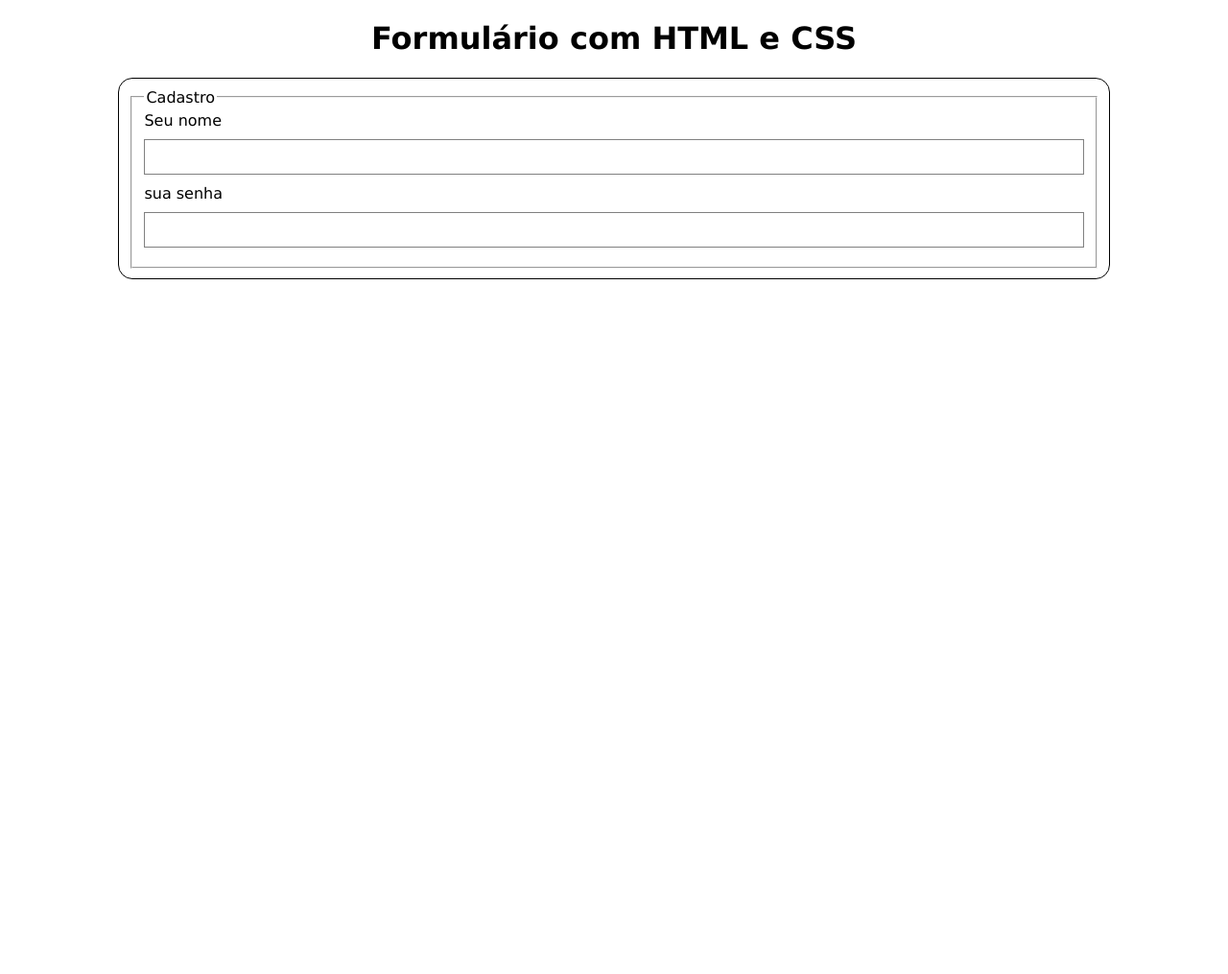
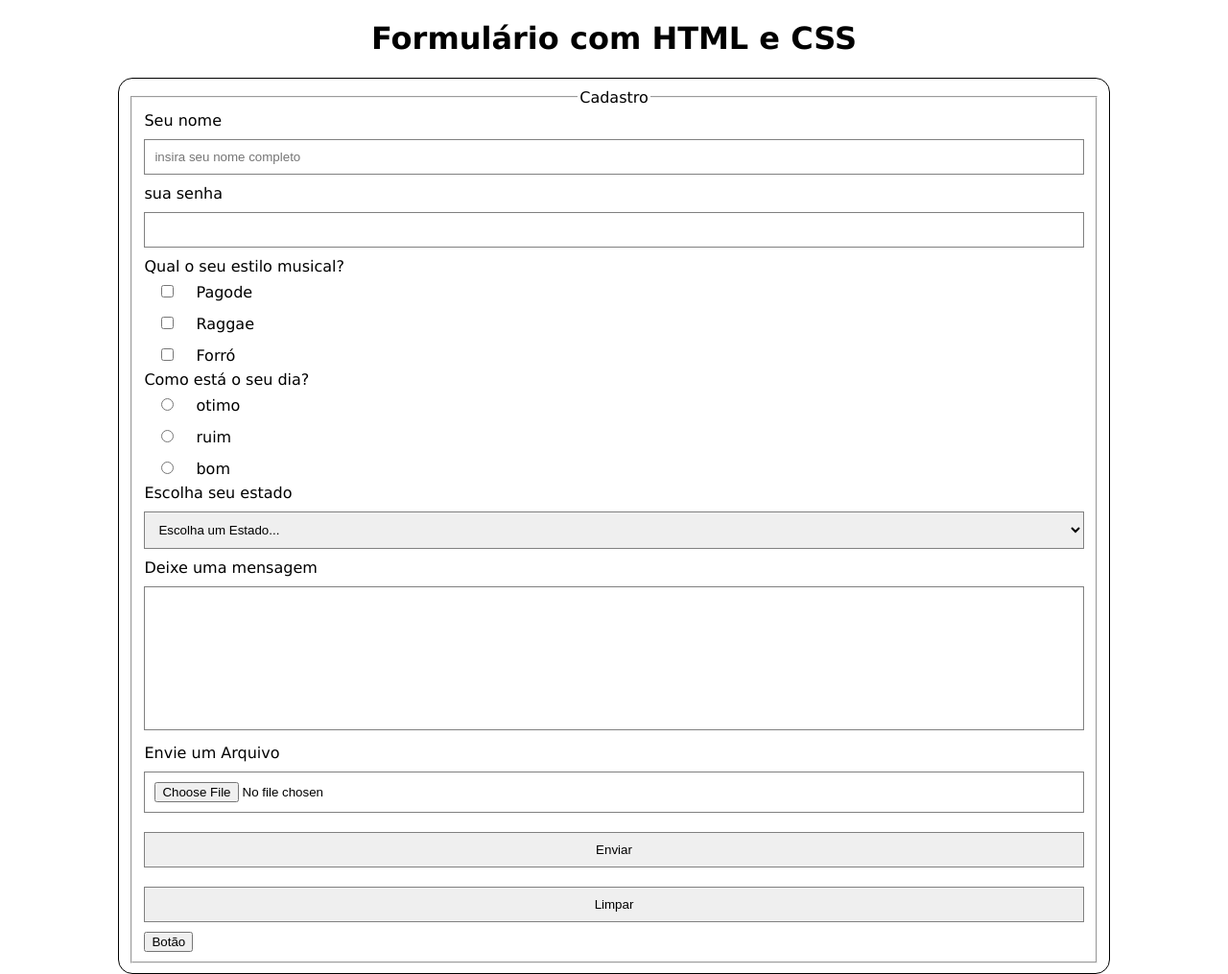
Before and after one commit to campanhaaaaa/Desenvolvimento-de-Sistemas, a plain HTML site: page exemplo10(formulario).html in a window 1280 px wide. Shown: the whole page at 96% size. Before the commit the page ends 800 px from the top, so only its background shows below. Drawn offline with Linux system fonts and the light colour scheme.

Commit message:
Continuando formulario HTML e css

```diff
--- a/css/formulario.css
+++ b/css/formulario.css
@@ -14,9 +14,11 @@ form{
     padding: 10px;
     margin: 0 auto;
     border-radius: 15px;
+
 }
 
-input{
+
+input, select, textarea{
     width: 100%;
     padding: 10px;
     margin: 10px 0;
@@ -25,4 +27,17 @@ input{
     border: 1px solid gray;
 }
 
-input:focus{box-shadow: 0 0 10px black;}
+input[type=checkbox], input[type=radio]{
+    width: 5%;
+}
+
+
+input[type=text]:focus, input[type=password]:focus{
+    box-shadow: 0 0 10px black;
+}
+
+legend{
+    text-align: center;
+}
+
+textarea{height: 150px; resize: none;}
--- a/exemplo10(formulario).html
+++ b/exemplo10(formulario).html
@@ -14,12 +14,69 @@
         <fieldset>
             <legend>Cadastro</legend>
             <label for="nome">Seu nome</label>
-            <input type="text" name="nome" id="nome">
+            <input type="text" name="nome" id="nome" placeholder="insira seu nome completo" maxlength="10">
+            <br>
 
             <label for="senha">sua senha
-                <input type="password" name="" id="">
+                <input type="password" name="senha" id="senha">
             </label>
+
+            <label for="">Qual o seu estilo musical?</label>
+            <br>
+
+            <input type="checkbox" name="musica" id="Pagode" value="Pagode">
+            <label for="Pagode">Pagode</label>
+            <br>
+
+            <input type="checkbox" name="musica" id="Raggae" value="Raggae">
+            <label for="Raggae">Raggae</label>
+            <br>
+
+            <input type="checkbox" name="musica" id="Forró" value="Forró">
+            <label for="Forró">Forró</label>
+            <br>
+
+            <label for="">Como está o seu dia?</label>
+            <br>
+
+            <input type="radio" name="dia" id="otimo" value="otimo">
+            <label for="otimo">otimo</label>
+            <br>
+
+            <input type="radio" name="coisa" id="ruim" value="ruim">
+            <label for="ruim">ruim</label>
+            <br>
+
+            <input type="radio" name="dia" id="bom" value="bom">
+            <label for="bom">bom</label>
+            <br>
+
+            <label for="">Escolha seu estado</label>
+            <br>
+            <select name="estado" id="estado">
+                <option value="">Escolha um Estado...</option>
+                <option value="MA">Maranhão</option>
+                <option value="SP">São Paulo</option>
+                <option value="RJ">Rio de Janeiro</option>
+            </select>
+            <br>
+
+            <label for="mensagem">Deixe uma mensagem</label>
+            <br>
+            <textarea name="mensagem" id="mensagem"></textarea>
+            <br>
+
+            <label for="">Envie um Arquivo</label>
+            <input type="file" name="arquivo" id="arquivo" accept="image/*">
+            <br>
+
+            <section class="btn">
+                <input type="submit" value="Enviar">
+                <input type="reset" value="Limpar">
+                <button type="">Botão</button>
+            </section>
         </fieldset>
+
 
 
     </form>
```
